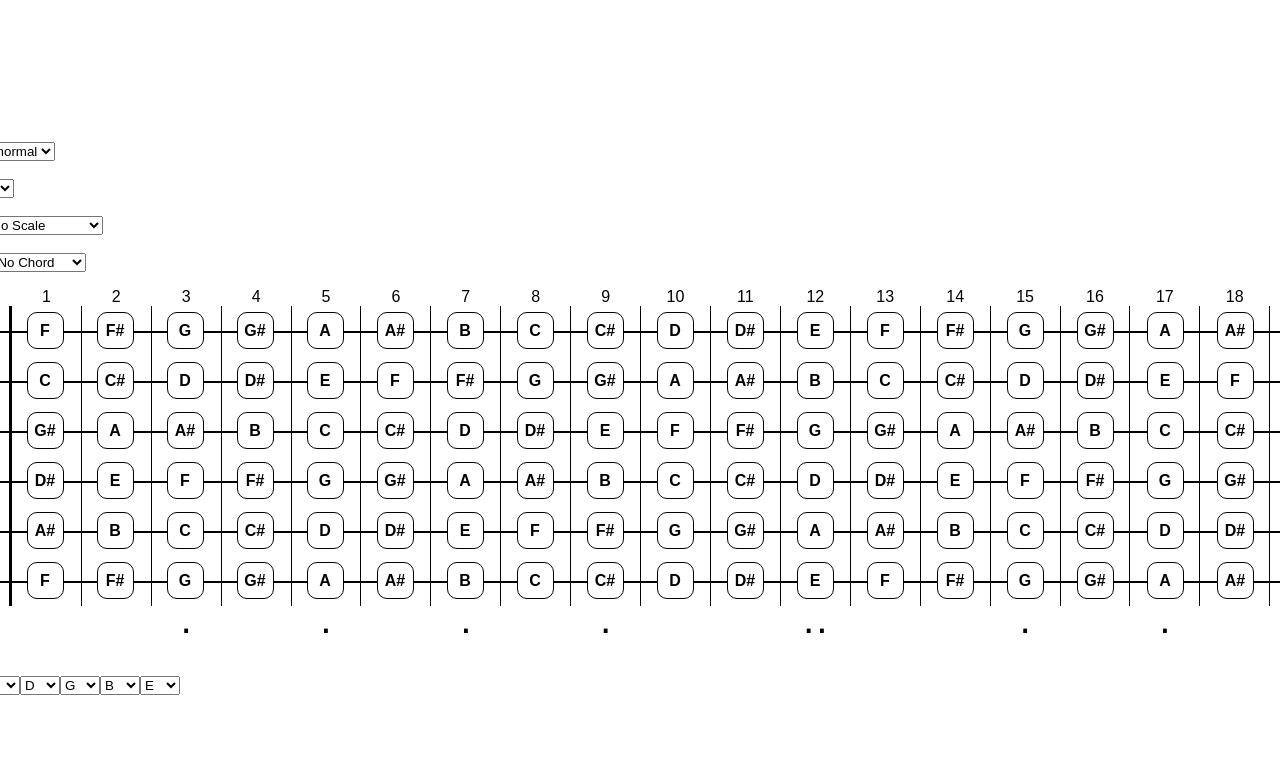
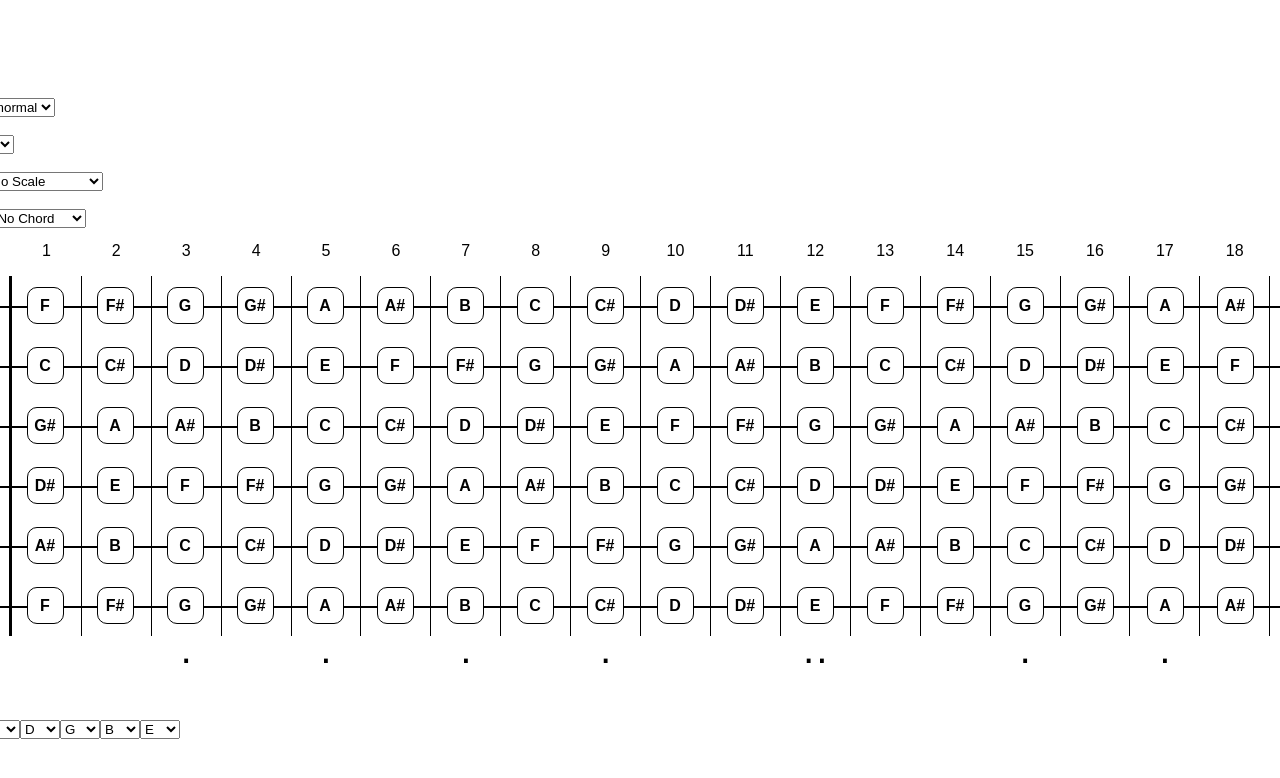
Before and after one commit to lassediercks/fretatonic, a Vue app: page / in a window 1280 px wide. Shown: the top 778 px of the page. Built offline with nearby package versions, Linux system fonts and the light colour scheme.

Commit message:
add scaleposition

```diff
--- a/src/App.vue
+++ b/src/App.vue
@@ -27,6 +27,10 @@
       {{ scaleName }}
     </option>
   </select>
+  <template v-if="scale">
+    scaleposition:
+    <input type="checkbox" v-model="showscaleposition" />
+  </template>
   <br /><br />
   Chord:
   <select v-model="selectedChord">
@@ -41,6 +45,7 @@
   </select>
   <br />
   <br />
+
   <!-- {{ Object.entries(scales) }} -->
 
   <div class="fretboard">
@@ -56,6 +61,10 @@
           :key="fretposition"
         >
           <Indicator
+            :show-position="showscaleposition"
+            :scale-position="
+              1 + currentScale.indexOf(getNote(fretposition, string))
+            "
             :note="getNote(fretposition, string)"
             :inChord="currentChord.includes(getNote(fretposition, string))"
             :inScale="currentScale.includes(getNote(fretposition, string))"
@@ -127,6 +136,7 @@ export default {
       forthstringtune: "G",
       fifthstringtune: "B",
       sixthstringtune: "E",
+      showscaleposition: false,
       scale: null,
       selectedChord: null,
       selectedKey: "E",
@@ -214,7 +224,7 @@ body {
   padding: 0;
 }
 .fretboard {
-  margin: 16px 0;
+  margin: 30px 0;
   position: relative;
 }
 .strings {
@@ -247,7 +257,7 @@ body {
   justify-content: center;
   position: relative;
   z-index: 5;
-  height: 50px;
+  height: 60px;
   border-radius: 15px;
   text-align: center;
   width: var(--fret-width);
@@ -273,6 +283,7 @@ body {
   border-right: 1px solid black;
 }
 .fret-number {
+  padding: 16px 0;
   position: absolute;
   bottom: 100%;
   width: 100%;
--- a/src/components/indicator.vue
+++ b/src/components/indicator.vue
@@ -7,12 +7,21 @@
     ]"
   >
     {{ note }}
+    <span
+      v-show="showPosition"
+      class="scalePosition"
+      v-if="scalePosition !== 0"
+    >
+      {{ scalePosition }}
+    </span>
   </div>
 </template>
 
 <script>
 export default {
   props: {
+    showPosition: Boolean,
+    scalePosition: Number,
     note: String,
     inChord: Boolean,
     inScale: Boolean,
@@ -22,6 +31,7 @@ export default {
 
 <style>
 .string-fret-indicator {
+  position: relative;
   --size: 25px;
   font-size: 16px;
   font-weight: bold;
@@ -36,6 +46,11 @@ export default {
   justify-content: center;
   align-items: center;
 }
+.scalePosition {
+  position: absolute;
+  font-size: 14px;
+  bottom: 100%;
+}
 .string-fret-indicator.inScale {
   background: #68cbd8;
 }
```
